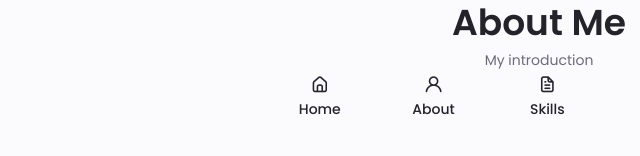
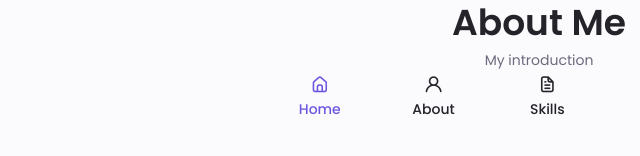
Before and after one commit to amandahiller/responsive-portfolio-Amanda, a plain HTML site: page index.html in a window 1280 px wide. Shown: the part 640-796 px from the top of the page, 101-741 px from the left. Drawn offline with nearby package versions, Linux system fonts and the light colour scheme.

Commit message:
Added scroll header js
Signed-off-by: Amanda Speroni-Hiller <amandasperoni@icloud.com>

```diff
--- a/assets/css/styles.css
+++ b/assets/css/styles.css
@@ -237,7 +237,9 @@ img {
 }
 
 /* Active link */
-
+.active-link {
+  color: var(--first-color);
+}
 
 /* Change background header */
 
--- a/assets/js/main.js
+++ b/assets/js/main.js
@@ -121,7 +121,12 @@ function scrollActive(){
 window.addEventListener('scroll', scrollActive)
 
 /*==================== CHANGE BACKGROUND HEADER ====================*/
-
+function scrollHeader(){
+    const nav = document.getElementById('header')
+    // When the scroll is greater than 200 viewport height, add the scroll-header class to the header tag
+    if(this.scrollY >= 200) nav.classList.add('scroll-header'); else nav.classList.remove('scroll-header')
+}
+window.addEventListener('scroll', scrollHeader)
 
 /*==================== SHOW SCROLL UP ====================*/
 
--- a/index.html
+++ b/index.html
@@ -24,7 +24,7 @@
                 <div class="nav__menu" id="nav-menu">
                     <ul class="nav__list grid">
                         <li class="nav__item">
-                            <a href="#home" class="nav__link">
+                            <a href="#home" class="nav__link active-link">
                                 <i class="uil uil-estate nav__icon"></i> Home
                             </a>
                         </li>
```
